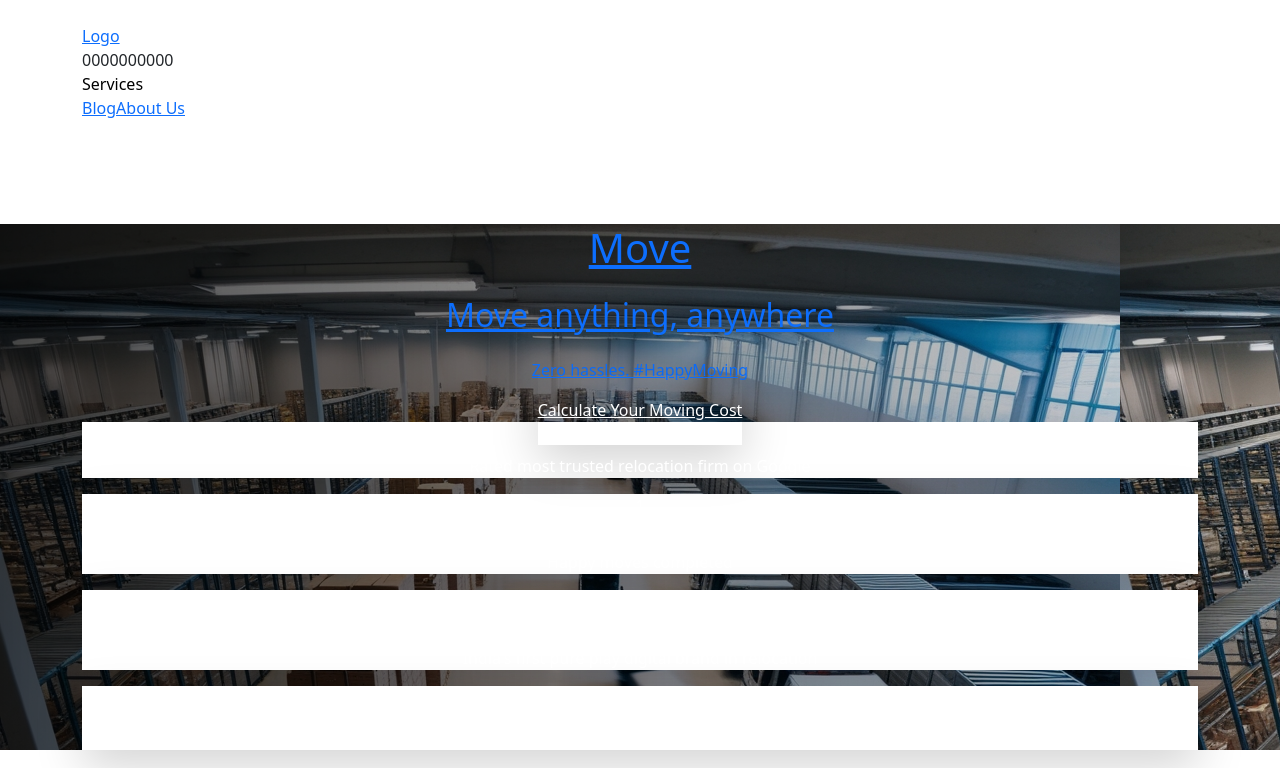
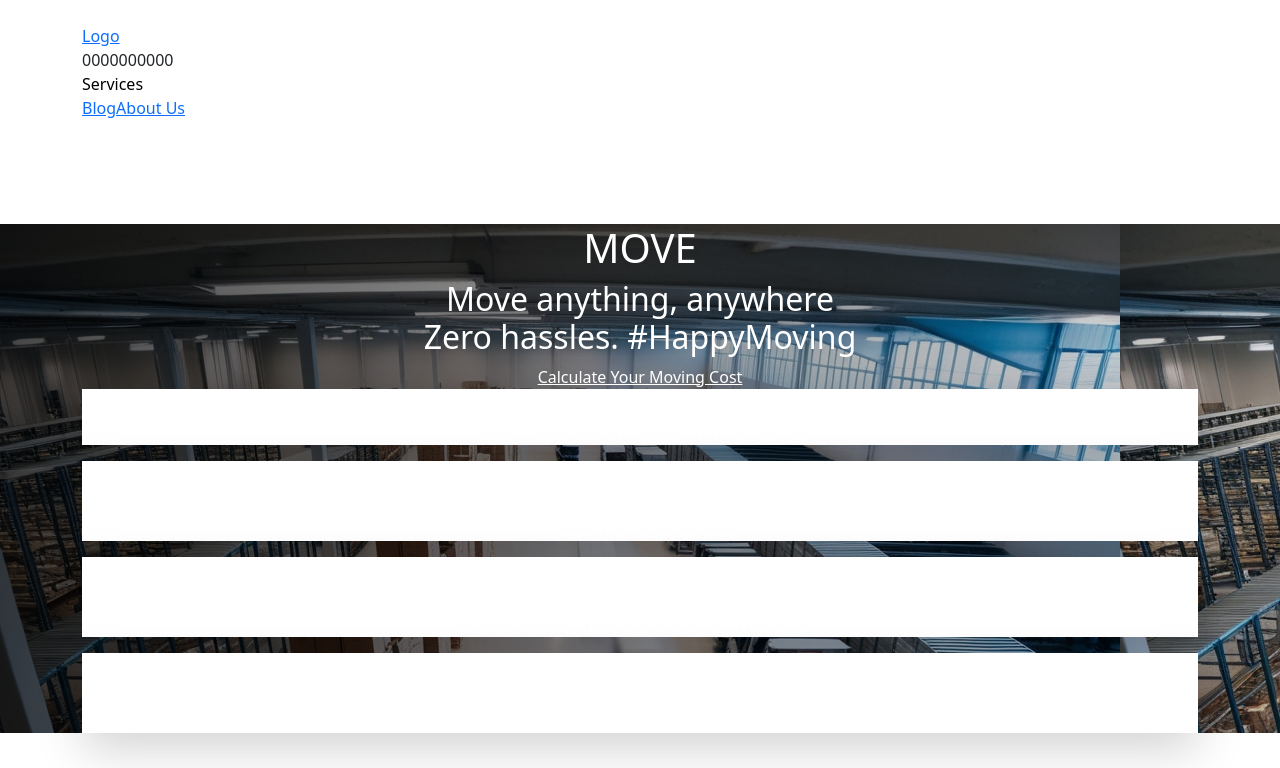
Before and after one commit to suaib92/exp, a React (Vite) app: page / in a window 1280 px wide. Shown: the top 768 px of the page. Built offline with nearby package versions, Linux system fonts and the light colour scheme.

Commit message:
home update

```diff
--- a/src/Pages/Home.jsx
+++ b/src/Pages/Home.jsx
@@ -22,34 +22,19 @@ const Home = () => {
             {/* Hero Content */}
             <div className='flex flex-col items-center text-center lg:text-left lg:flex-row'>
               {/* Left Text Section */}
-              <div className='lg:w-1/2'>
-                <h1 className='text-5xl lg:text-6xl font-extrabold leading-tight mb-4'>
-                  <a
-                    href='https://app.pikkol.com/order/new/basic-info?traffic=organic'
-                    className='hover:underline'
-                  >
-                    Move
-                  </a>
-                </h1>
-                <h2 className='text-3xl font-semibold mb-4'>
-                  <a
-                    href='https://app.pikkol.com/order/new/basic-info?traffic=organic'
-                    className='hover:text-blue-400 transition'
-                  >
-                    Move anything, anywhere
-                  </a>
+              <div
+                className='w-full flex flex-col items-center justify-center space-y-4 text-center py-10'
+
+              >
+                <h1 className='text-6xl font-bold text-blue-500'>MOVE</h1>
+                <h2 className='text-xl font-medium text-blue-500'>
+                  Move anything, anywhere
+                  <br />
+                  Zero hassles. <span className='text-blue-500'>#HappyMoving</span>
                 </h2>
-                <p className='text-lg font-light mb-6'>
-                  <a
-                    href='https://app.pikkol.com/order/new/basic-info?traffic=organic'
-                    className='hover:underline'
-                  >
-                    Zero hassles. #HappyMoving
-                  </a>
-                </p>
                 <a
-                  href='https://app.pikkol.com/order/new/basic-info?traffic=organic'
-                  className='bg-blue-600 text-white px-8 py-4 rounded-lg shadow-lg hover:bg-blue-700 transition'
+                  href='#'
+                  className='no-underline bg-blue-600 text-white px-6 py-3 rounded-md shadow-md hover:bg-blue-700 transition duration-300'
                 >
                   Calculate Your Moving Cost
                 </a>
@@ -76,11 +61,11 @@ const Home = () => {
                     India's first pure play digital brand in relocation
                   </p>
                 </div>
-                <div className='bg-white text-center p-6 rounded-lg shadow-lg col-span-full'>
-                  <p className='text-gray-600'>Winner of</p>
-                  <div className='text-2xl font-semibold text-blue-600'>
-                    Emerge 50
-                  </div>
+
+                <div className='bg-white text-center p-6 rounded-lg shadow-lg'>
+                  <div className='text-5xl font-bold text-blue-500'>1</div>
+                  <span className='text-sm text-gray-600'>Winner of</span>
+                  <p className='text-gray-600 mt-2'>Emerge 50</p>
                 </div>
               </div>
             </div>
```
